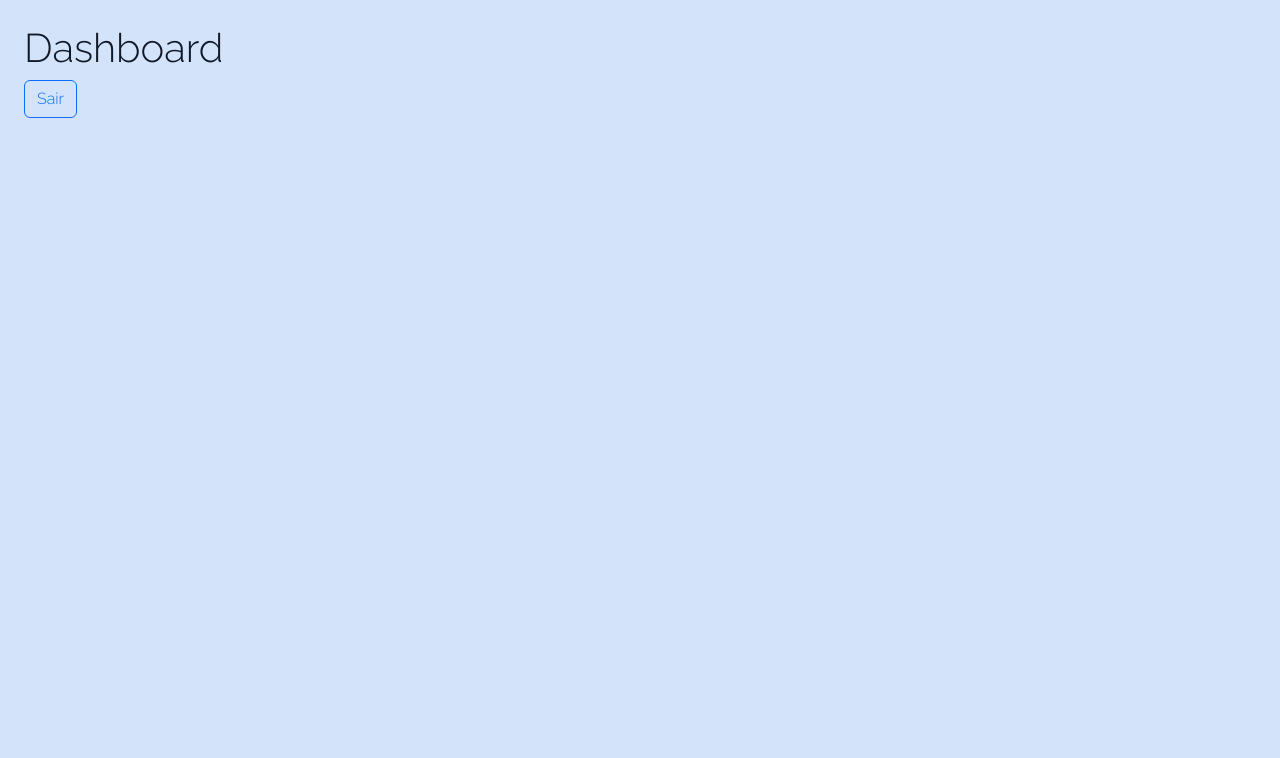
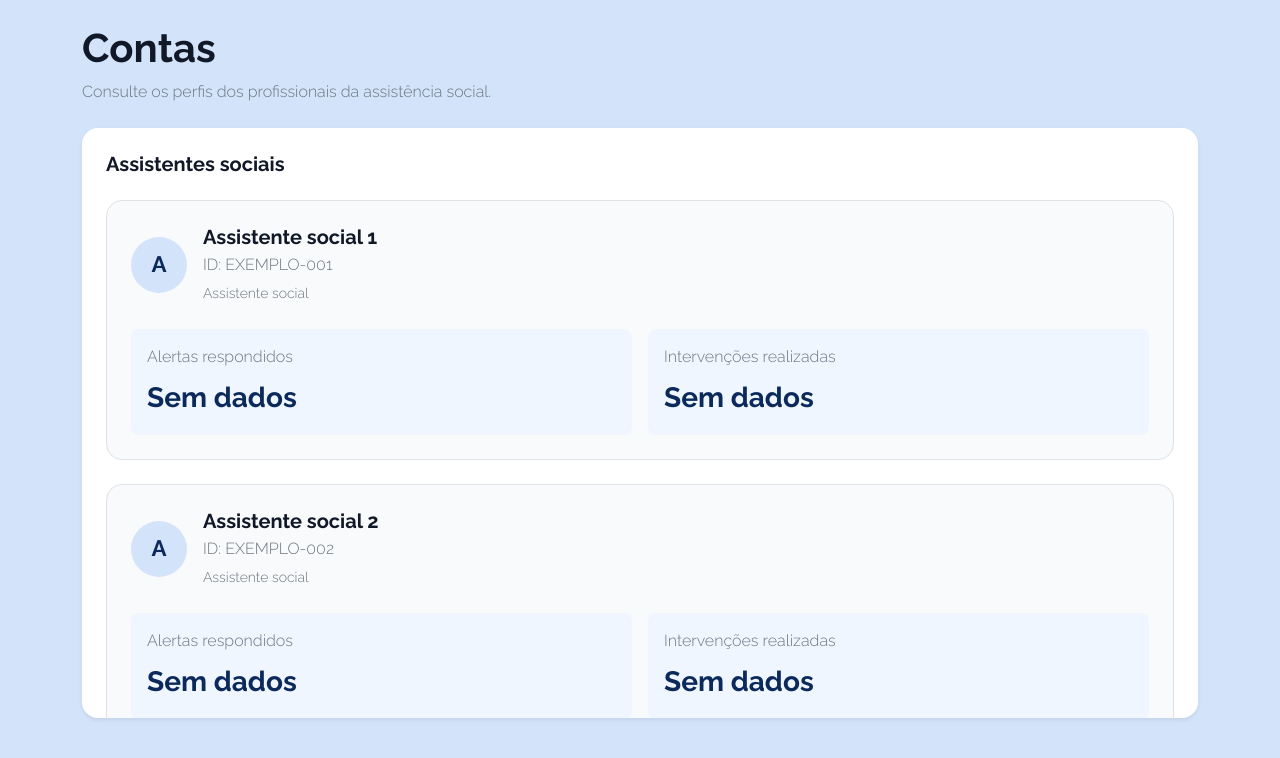
Before and after one commit to ancora-corporation/sistema-ancora-front, a React (Vite) app: page /contas in a window 1280 px wide. Before the commit this address led to /dashboard. Shown: the top 758 px of the page. Built offline with nearby package versions, Linux system fonts and the light colour scheme; sample sign-in values are in the browser's storage.

Commit message:
feat: adiciona tela de contas

```diff
--- a/src/App.jsx
+++ b/src/App.jsx
@@ -1,31 +1,27 @@
-
 /*
- * Arquivo: App.jsx
- * Projeto: Sistema Âncora
+- Arquivo: App.jsx
+- Projeto: Sistema Âncora
  *
- * Objetivo:
- * Centralizar as rotas de navegação da aplicação.
+- Objetivo:
+- Centralizar as rotas de navegação da aplicação.
  */
 
 import { Routes, Route, Navigate } from 'react-router-dom';
 
-// Importa as páginas existentes do sistema.
 import Login from './pages/Login';
 import Dashboard from './pages/dashboard';
 import DetalhesAluno from './pages/detalhesaluno';
 import PainelEscola from './pages/painelescola';
 import Alunos from './pages/alunos';
+import Contas from './pages/contas';
 
-// Importa o componente responsável por proteger as rotas.
 import RotaProtegida from './components/RotaProtegida';
 
 export default function App() {
   return (
     <Routes>
-      {/* Página de acesso ao sistema */}
       <Route path="/login" element={<Login />} />
 
-      {/* Dashboard: exige que o usuário passe pela proteção existente */}
       <Route
         path="/dashboard"
         element={
@@ -35,7 +31,6 @@ export default function App() {
         }
       />
 
-      {/* Listagem de alunos */}
       <Route
         path="/alunos"
         element={
@@ -45,8 +40,6 @@ export default function App() {
         }
       />
 
-      {/* Página de detalhes de um aluno */}
-      {/* Exemplo de endereço: /alunos/123 */}
       <Route
         path="/alunos/:id"
         element={
@@ -56,7 +49,6 @@ export default function App() {
         }
       />
 
-      {/* Painel geral da escola */}
       <Route
         path="/painel-escola"
         element={
@@ -66,7 +58,15 @@ export default function App() {
         }
       />
 
-      {/* Endereços não reconhecidos retornam para o login */}
+      <Route
+        path="/contas"
+        element={
+          <RotaProtegida>
+            <Contas />
+          </RotaProtegida>
+        }
+      />
+
       <Route
         path="*"
         element={<Navigate to="/login" replace />}
--- /dev/null
+++ b/src/pages/contas.jsx
@@ -0,0 +1,143 @@
+
+import React from "react";
+
+// Dados fictícios para demonstrar o visual da tela.
+// Serão substituídos pelos dados da API quando ela estiver disponível.
+const assistentesSociais = [
+  {
+    id: "EXEMPLO-001",
+    nome: "Assistente social 1",
+    alertasRespondidos: null,
+    intervencoesRealizadas: null,
+  },
+  {
+    id: "EXEMPLO-002",
+    nome: "Assistente social 2",
+    alertasRespondidos: null,
+    intervencoesRealizadas: null,
+  },
+  {
+    id: "EXEMPLO-003",
+    nome: "Assistente social 3",
+    alertasRespondidos: null,
+    intervencoesRealizadas: null,
+  },
+  {
+    id: "EXEMPLO-004",
+    nome: "Assistente social 4",
+    alertasRespondidos: null,
+    intervencoesRealizadas: null,
+  },
+];
+
+function Contas() {
+  return (
+    <div className="container py-4">
+      {/* Cabeçalho da página */}
+      <div className="mb-4">
+        <h1 className="fw-bold mb-2">Contas</h1>
+        <p className="text-secondary mb-0">
+          Consulte os perfis dos profissionais da assistência social.
+        </p>
+      </div>
+
+      {/* Painel principal com rolagem vertical interna */}
+      <section
+        className="bg-white rounded-4 shadow-sm p-3 p-md-4"
+        style={{
+          height: "590px",
+          overflowY: "auto",
+          overscrollBehavior: "contain",
+        }}
+        aria-label="Lista de assistentes sociais"
+      >
+        <h2 className="h5 fw-bold mb-4">Assistentes sociais</h2>
+
+        <div className="d-flex flex-column gap-4">
+          {assistentesSociais.map((assistente) => (
+            <article
+              key={assistente.id}
+              className="border rounded-4 p-3 p-md-4"
+              style={{ backgroundColor: "#F8FAFC" }}
+            >
+              {/* Identificação do profissional */}
+              <div className="d-flex align-items-center gap-3 mb-4">
+                <div
+                  className="rounded-circle d-flex align-items-center justify-content-center flex-shrink-0"
+                  style={{
+                    width: "56px",
+                    height: "56px",
+                    backgroundColor: "#D3E3FA",
+                    color: "#0B2A5B",
+                    fontSize: "1.4rem",
+                    fontWeight: "bold",
+                  }}
+                  aria-hidden="true"
+                >
+                  {assistente.nome.charAt(0)}
+                </div>
+
+                <div>
+                  <h3 className="h5 fw-bold mb-1">
+                    {assistente.nome}
+                  </h3>
+                  <p className="text-secondary mb-1">
+                    ID: {assistente.id}
+                  </p>
+                  <span className="small text-secondary">
+                    Assistente social
+                  </span>
+                </div>
+              </div>
+
+              {/* Indicadores de atividades do profissional */}
+              <div className="row g-3">
+                <div className="col-12 col-md-6">
+                  <div
+                    className="rounded-3 p-3 h-100"
+                    style={{ backgroundColor: "#EFF6FF" }}
+                  >
+                    <p className="text-secondary mb-2">
+                      Alertas respondidos
+                    </p>
+                    <p
+                      className="fs-3 fw-bold mb-0"
+                      style={{ color: "#0B2A5B" }}
+                    >
+                      {assistente.alertasRespondidos ?? "Sem dados"}
+                    </p>
+                  </div>
+                </div>
+
+                <div className="col-12 col-md-6">
+                  <div
+                    className="rounded-3 p-3 h-100"
+                    style={{ backgroundColor: "#EFF6FF" }}
+                  >
+                    <p className="text-secondary mb-2">
+                      Intervenções realizadas
+                    </p>
+                    <p
+                      className="fs-3 fw-bold mb-0"
+                      style={{ color: "#0B2A5B" }}
+                    >
+                      {assistente.intervencoesRealizadas ?? "Sem dados"}
+                    </p>
+                  </div>
+                </div>
+              </div>
+            </article>
+          ))}
+        </div>
+
+        {/* Aviso sobre a natureza dos dados apresentados */}
+        <p className="text-secondary small mt-4 mb-0">
+          Protótipo visual: os perfis são exemplos fictícios e os indicadores
+          aguardam integração com a API.
+        </p>
+      </section>
+    </div>
+  );
+}
+
+export default Contas;
```
